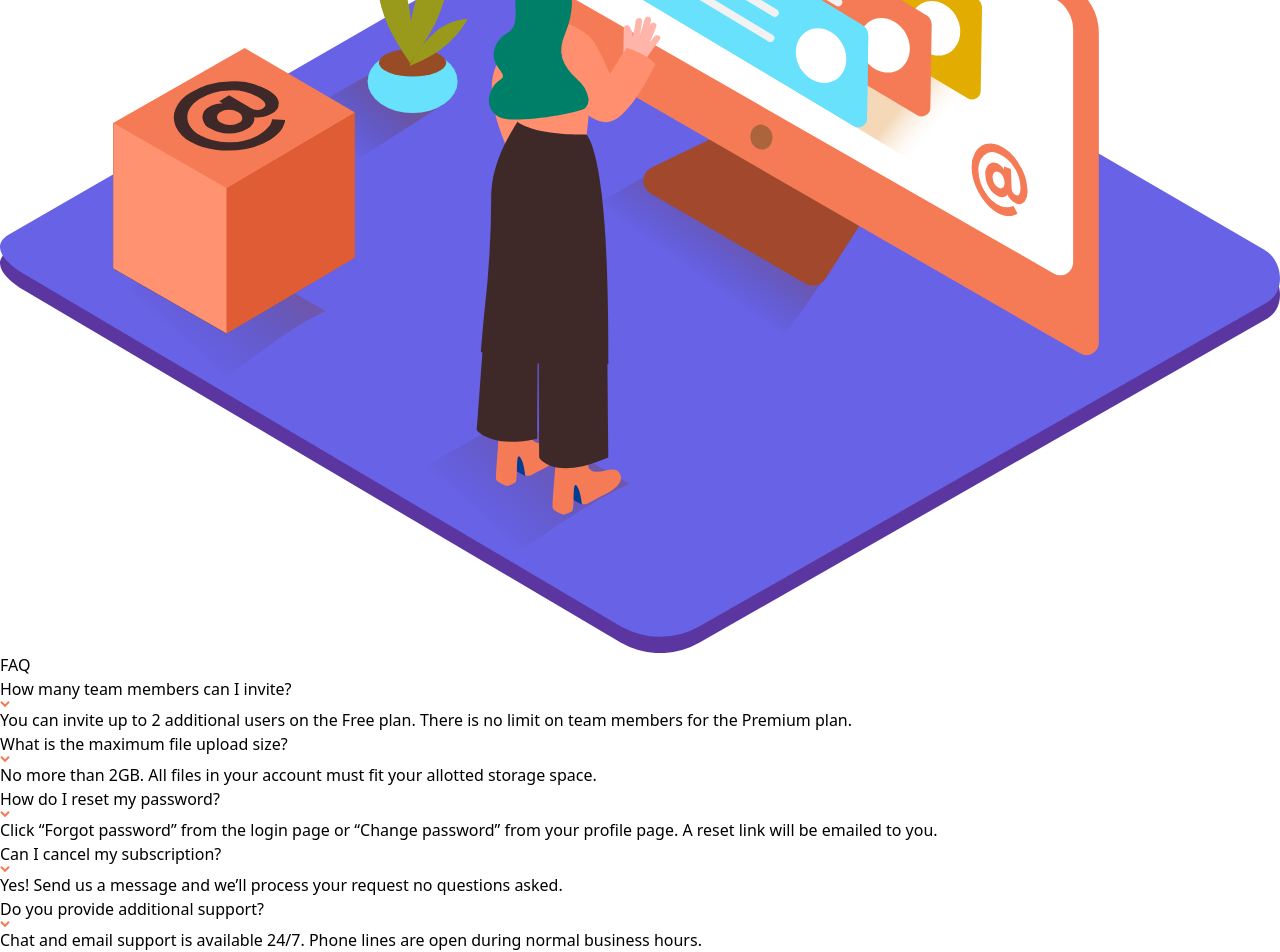
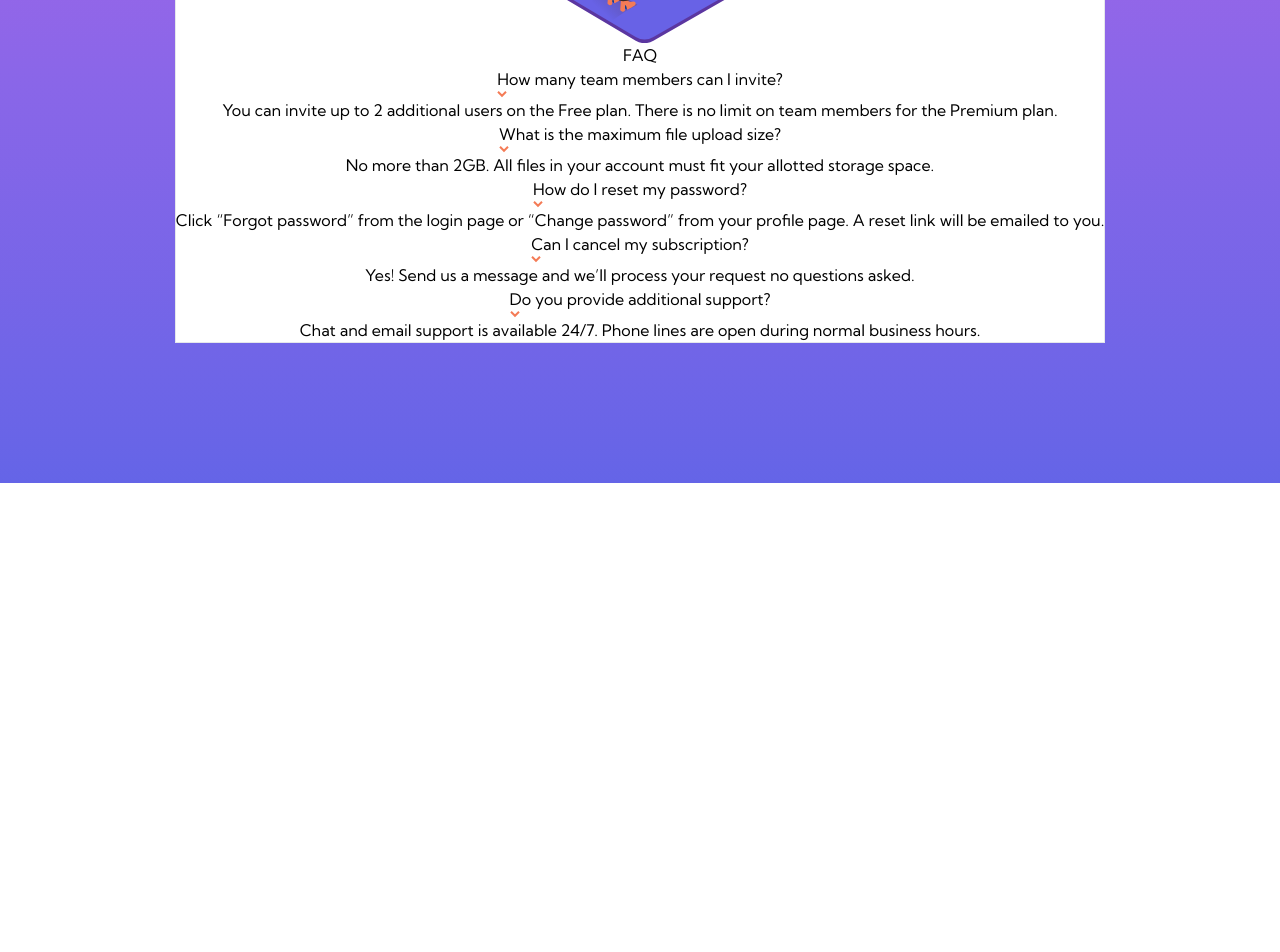
Before and after one commit to Brian-Lin-2/front-end-mentor-FAQ-accordion-card, a React (Vite) app: page / in a window 1280 px wide. Shown: the part 317-1269 px from the top of the page. After the commit the page ends 800 px from the top, so only its background shows below. Built offline with nearby package versions, Linux system fonts and the light colour scheme.

Commit message:
Start basic flexbox styling

```diff
--- a/src/App.jsx
+++ b/src/App.jsx
@@ -2,9 +2,9 @@ import Card from './Card';
 
 export default function App() {
   return (
-    <>
+    <div className="bg-gradient-to-b from-soft-violet to-soft-blue font-kumbh-sans min-h-screen flex justify-center items-center">
       <Card>
       </Card>
-    </>
+    </div>
   );
 }
--- a/src/Card.jsx
+++ b/src/Card.jsx
@@ -3,11 +3,10 @@ import Answer from './Answer';
 
 export default function Card() {
   return (
-    <>
-      <img src="./images/illustration-woman-online-mobile.svg"></img>
+    <div className="border bg-white flex flex-col justify-center items-center">
+      <img className="w-72" src="./images/illustration-woman-online-mobile.svg"></img>
       <h1>FAQ</h1>
 
-      <div>
       <Question>
         How many team members can I invite?
       </Question>
@@ -15,18 +14,14 @@ export default function Card() {
         You can invite up to 2 additional users on the Free plan. There is no limit on
         team members for the Premium plan.
       </Answer>
-      </div>
 
-      <div>
       <Question>
         What is the maximum file upload size?
       </Question>
       <Answer>
         No more than 2GB. All files in your account must fit your allotted storage space.
       </Answer>
-      </div>
 
-      <div>
       <Question>
         How do I reset my password?
       </Question>
@@ -34,18 +29,14 @@ export default function Card() {
         Click “Forgot password” from the login page or “Change password” from your profile page.
         A reset link will be emailed to you.
       </Answer>
-      </div>
 
-      <div>
       <Question>
         Can I cancel my subscription?
       </Question>
       <Answer>
         Yes! Send us a message and we’ll process your request no questions asked.
       </Answer>
-      </div>
 
-      <div>
       <Question>
         Do you provide additional support?
       </Question>
@@ -53,6 +44,5 @@ export default function Card() {
         Chat and email support is available 24/7. Phone lines are open during normal business hours.
       </Answer>
     </div>
-    </>
   )
 }
```
Lines whose indentation alone changed are shown as unchanged.
